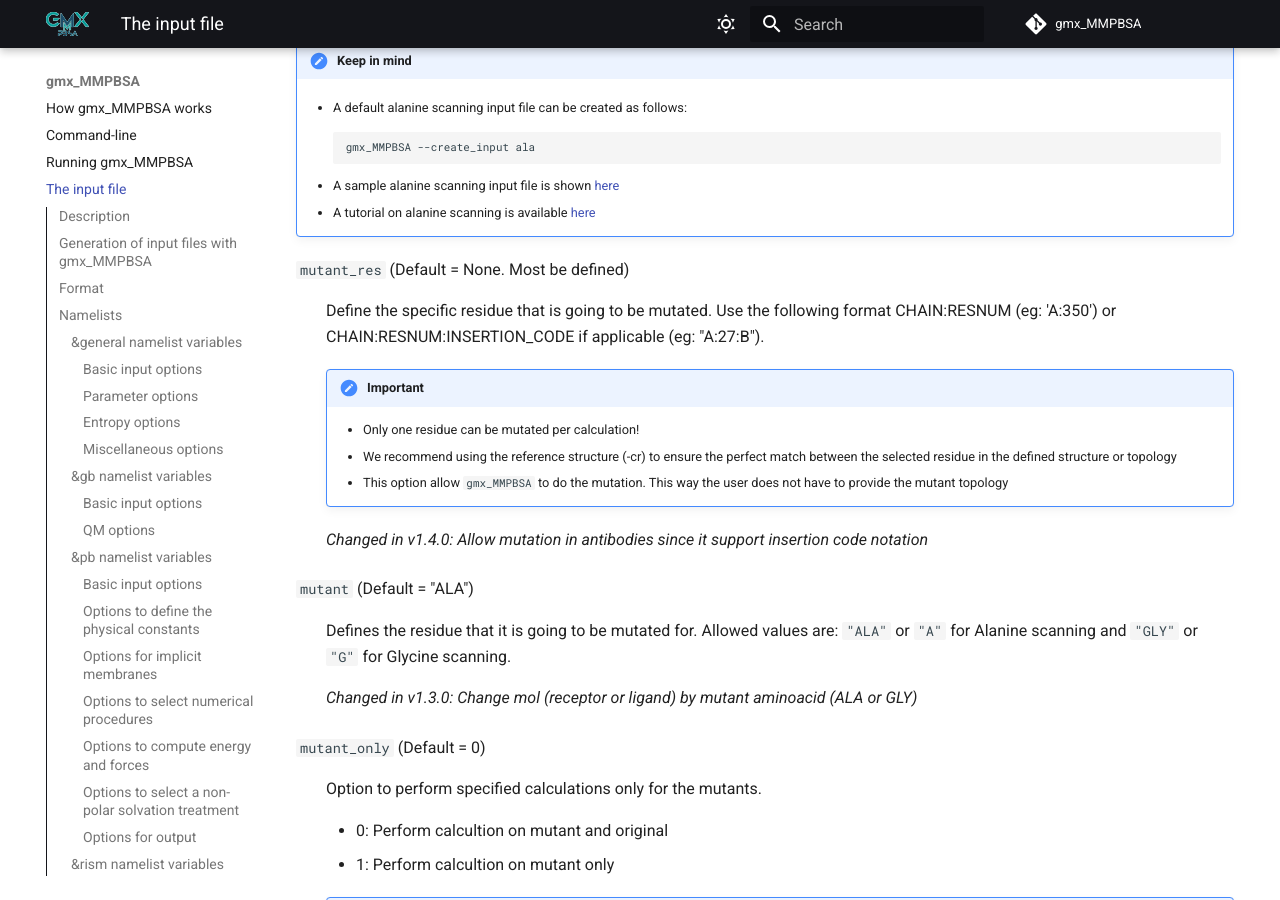
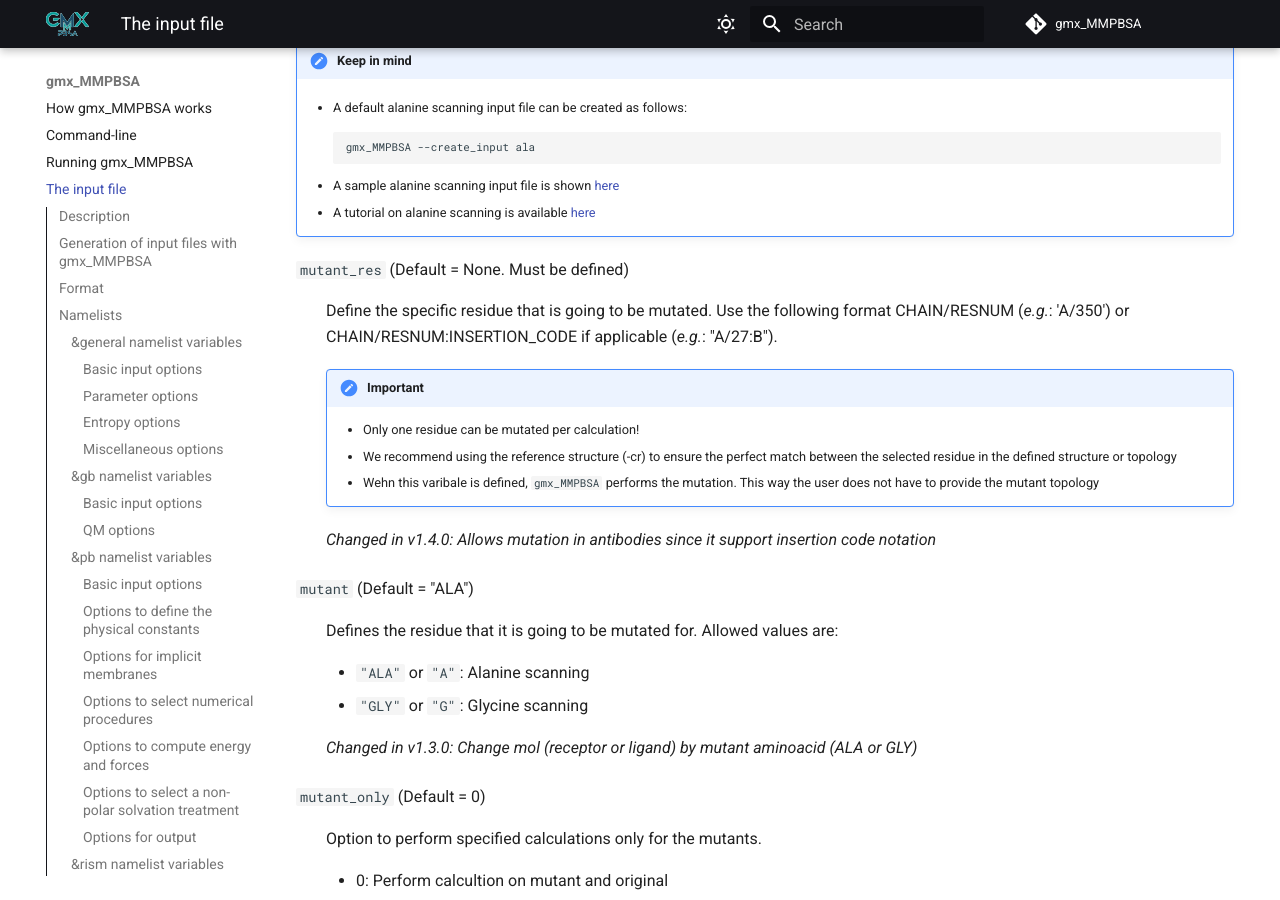
Before and after one commit to Valdes-Tresanco-MS/gmx_MMPBSA, an MkDocs documentation site: the page built from docs/input_file.md, in a window 1280 px wide and 900 px high, scrolled down 29470 px. Built offline with MkDocs 1.6.1 and Material for MkDocs 9.7.7, drawn with Linux system fonts in a browser that asks for light colours; comment, search, counter and statistics services are not loaded.

Commit message:
update doc

```diff
--- a/docs/input_file.md
+++ b/docs/input_file.md
@@ -1275,22 +1275,24 @@ and "both" will print out separate sections for both.
     * A sample alanine scanning input file is shown [here](input_file.md#alanine-scanning)
     * A tutorial on alanine scanning is available [here](examples/Alanine_scanning/README.md)
 
-`mutant_res` (Default = None. Most be defined)
-:   Define the specific residue that is going to be mutated. Use the following format CHAIN:RESNUM (eg: 'A:350') or
-CHAIN:RESNUM:INSERTION_CODE if applicable (eg: "A:27:B").
+`mutant_res` (Default = None. Must be defined)
+:   Define the specific residue that is going to be mutated. Use the following format CHAIN/RESNUM (_e.g._: 'A/350') or
+CHAIN/RESNUM:INSERTION_CODE if applicable (_e.g._: "A/27:B").
 
     !!! important
         * Only one residue can be mutated per calculation!
         * We recommend using the reference structure (-cr) to ensure the perfect match between the selected residue in
         the defined structure or topology
-        * This option allow `gmx_MMPBSA` to do the mutation. This way the user does not have to provide the mutant
-        topology
-
-    _Changed in v1.4.0: Allow mutation in antibodies since it support insertion code notation_
+        * Wehn this varibale is defined, `gmx_MMPBSA` performs the mutation. This way the user does not have to
+        provide the mutant topology
+
+    _Changed in v1.4.0: Allows mutation in antibodies since it support insertion code notation_
 
 `mutant` (Default = "ALA")
-:   Defines the residue that it is going to be mutated for. Allowed values are: `"ALA"` or `"A"` for Alanine scanning
-    and `"GLY"` or `"G"` for Glycine scanning.
+:   Defines the residue that it is going to be mutated for. Allowed values are:
+
+    * `"ALA"` or `"A"`: Alanine scanning
+    * `"GLY"` or `"G"`: Glycine scanning
 
     _Changed in v1.3.0: Change mol (receptor or ligand) by mutant aminoacid (ALA or GLY)_
 
```
Also changed, not shown: docs/examples/Alanine_scanning/README.md (+6 -7 lines), 1 other file.
